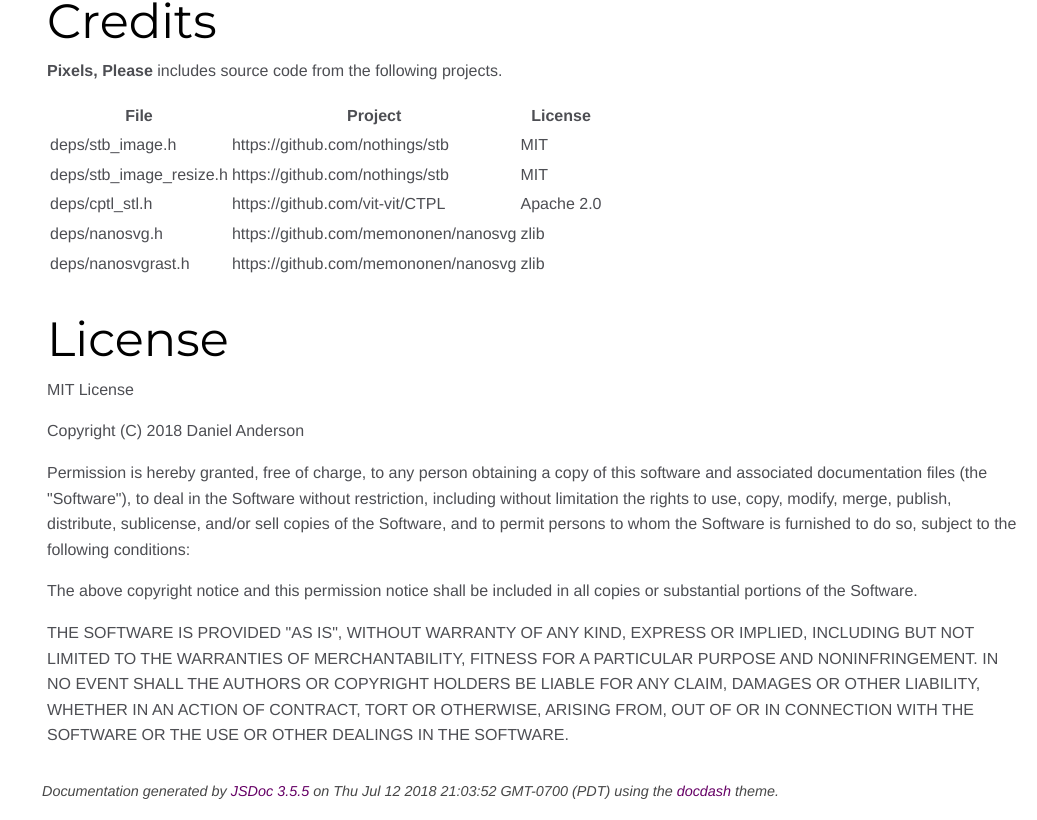
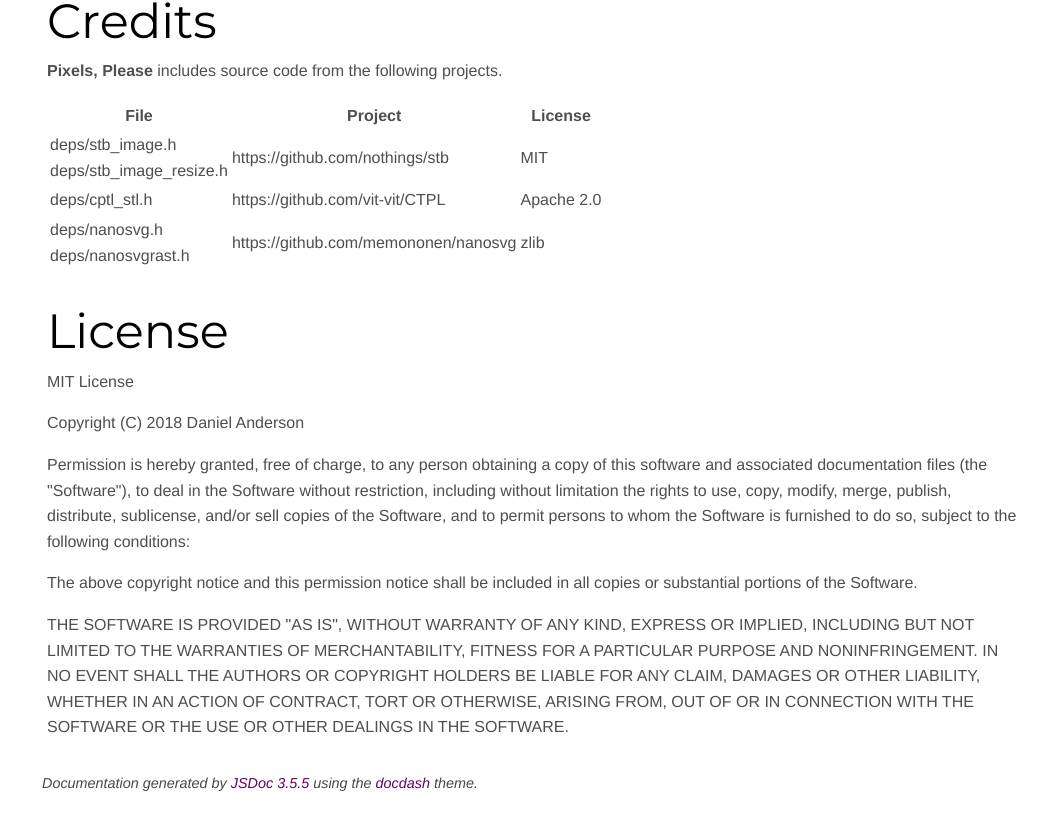
Before and after one commit to dananderson/pixels-please, a website: page docs/index.html in a window 1280 px wide. Shown: the part 1079-1899 px from the top of the page, without its empty margins (243-1280 px from the left). Drawn offline with Linux system fonts and the light colour scheme.

Commit message:
Remove timestamp from doc footer

```diff
--- a/docs/index.html
+++ b/docs/index.html
@@ -112,12 +112,7 @@
 </thead>
 <tbody>
 <tr>
-<td>deps/stb_image.h</td>
-<td>https://github.com/nothings/stb</td>
-<td>MIT</td>
-</tr>
-<tr>
-<td>deps/stb_image_resize.h</td>
+<td>deps/stb_image.h <br> deps/stb_image_resize.h</td>
 <td>https://github.com/nothings/stb</td>
 <td>MIT</td>
 </tr>
@@ -127,12 +122,7 @@
 <td>Apache 2.0</td>
 </tr>
 <tr>
-<td>deps/nanosvg.h</td>
-<td>https://github.com/memononen/nanosvg</td>
-<td>zlib</td>
-</tr>
-<tr>
-<td>deps/nanosvgrast.h</td>
+<td>deps/nanosvg.h <br> deps/nanosvgrast.h</td>
 <td>https://github.com/memononen/nanosvg</td>
 <td>zlib</td>
 </tr>
@@ -161,7 +151,7 @@
 <br class="clear">
 
 <footer>
-    Documentation generated by <a href="https://github.com/jsdoc3/jsdoc">JSDoc 3.5.5</a> on Thu Jul 12 2018 21:03:52 GMT-0700 (PDT) using the <a href="https://github.com/clenemt/docdash">docdash</a> theme.
+    Documentation generated by <a href="https://github.com/jsdoc3/jsdoc">JSDoc 3.5.5</a> using the <a href="https://github.com/clenemt/docdash">docdash</a> theme.
 </footer>
 
 <script>prettyPrint();</script>
--- a/jsdoc.json
+++ b/jsdoc.json
@@ -18,6 +18,9 @@
     "verbose": true
   },
   "templates": {
+    "default": {
+      "includeDate": false
+    },
     "cleverLinks": false,
     "monospaceLinks": false
   }
```
Also changed, not shown: docs/Pipeline.html (+1 -1 lines), docs/config.js.html (+1 -1 lines), docs/format.js.html (+1 -1 lines), docs/global.html (+1 -1 lines), docs/output.js.html (+1 -1 lines), docs/pipeline.js.html (+1 -1 lines), README.md.
